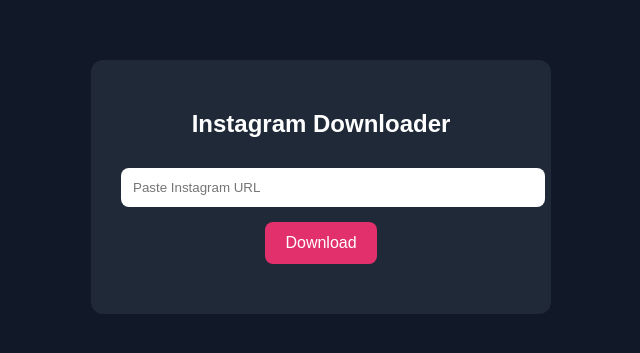
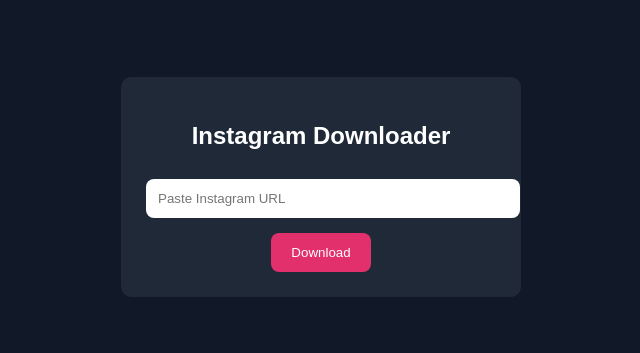
Before and after one commit to socialboosthub/Instagram, a website: page Public/index.html in a window 1280 px wide. Shown: the part 213-566 px from the top of the page, without its empty margins (319-959 px from the left). Drawn offline with Linux system fonts and the light colour scheme.

Commit message:
Refactor HTML structure and styling for index.html

```diff
--- a/Public/index.html
+++ b/Public/index.html
@@ -1,120 +1,96 @@
-<!DOCTYPE html>
-<html lang="en">
+<!DOCTYPE html><html lang="en">
 <head>
-  <meta charset="UTF-8" />
-  <meta name="viewport" content="width=device-width, initial-scale=1.0"/>
-  <title>Instagram Downloader</title>
-
-  <style>
-    body {
-      font-family: Arial, sans-serif;
-      background: #111827;
-      color: white;
-      display: flex;
-      justify-content: center;
-      align-items: center;
-      height: 100vh;
-      margin: 0;
+  <meta charset="UTF-8">
+  <meta name="viewport" content="width=device-width, initial-scale=1.0">
+  <title>Instagram Downloader</title>  <style>
+    body{
+      font-family: Arial;
+      background:#111827;
+      color:white;
+      display:flex;
+      justify-content:center;
+      align-items:center;
+      height:100vh;
+      margin:0;
     }
 
-    .container {
-      background: #1f2937;
-      padding: 30px;
-      border-radius: 12px;
-      width: 400px;
-      text-align: center;
+    .box{
+      background:#1f2937;
+      padding:25px;
+      border-radius:10px;
+      width:350px;
+      text-align:center;
     }
 
-    input {
-      width: 100%;
-      padding: 12px;
-      border: none;
-      border-radius: 8px;
-      margin-top: 10px;
-      margin-bottom: 15px;
+    input{
+      width:100%;
+      padding:12px;
+      margin-top:10px;
+      border:none;
+      border-radius:8px;
     }
 
-    button {
-      background: #e1306c;
-      color: white;
-      border: none;
-      padding: 12px 20px;
-      border-radius: 8px;
-      cursor: pointer;
-      font-size: 16px;
+    button{
+      margin-top:15px;
+      padding:12px 20px;
+      background:#e1306c;
+      border:none;
+      color:white;
+      border-radius:8px;
+      cursor:pointer;
     }
 
-    button:hover {
-      opacity: 0.9;
+    a{
+      color:#60a5fa;
+      display:block;
+      margin-top:15px;
     }
-
-    #result {
-      margin-top: 20px;
-    }
-
-    a {
-      color: #60a5fa;
-      word-break: break-all;
-    }
-  </style>
-</head>
-<body>
-
-<div class="container">
-  <h2>Instagram Downloader</h2>
-
-  <input
-    type="text"
-    id="url"
-    placeholder="Paste Instagram URL"
-  />
-
-  <button onclick="downloadMedia()">Download</button>
+  </style></head>
+<body><div class="box">
+  <h2>Instagram Downloader</h2>  <input type="text" id="url" placeholder="Paste Instagram URL"><button onclick="download()">Download</button>
 
   <div id="result"></div>
-</div>
+</div><script>
+async function download() {
 
-<script>
-  async function downloadMedia() {
   const url = document.getElementById("url").value;
   const result = document.getElementById("result");
 
   result.innerHTML = "Loading...";
 
   try {
-      const response = await fetch("/download", {
-        method: "POST",
-        headers: {
-          "Content-Type": "application/json"
+
+    const res = await fetch("/api/download", {
+      method:"POST",
+      headers:{
+        "Content-Type":"application/json"
       },
-        body: JSON.stringify({ url })
+      body:JSON.stringify({ url })
     });
 
-      const data = await response.json();
+    const data = await res.json();
 
-      if (!data.success) {
-        result.innerHTML = "Failed to fetch media";
+    if(!data.success){
+      result.innerHTML = "Failed";
       return;
     }
 
     const media =
-        data.result.data?.[0]?.url ||
-        data.result.result?.[0]?.url;
+      data.data.data?.[0]?.url ||
+      data.data.result?.[0]?.url;
 
-      if (!media) {
+    if(!media){
       result.innerHTML = "No media found";
       return;
     }
 
     result.innerHTML = `
-        <p>Download Ready:</p>
-        <a href="${media}" target="_blank">Click Here</a>
+      <a href="${media}" target="_blank">Download Media</a>
     `;
-    } catch (err) {
-      result.innerHTML = "Error occurred";
+
+  } catch(err){
+    result.innerHTML = "Error";
   }
 }
-</script>
-
-</body>
+</script></body>
 </html>
```
Lines whose indentation alone changed are shown as unchanged.
